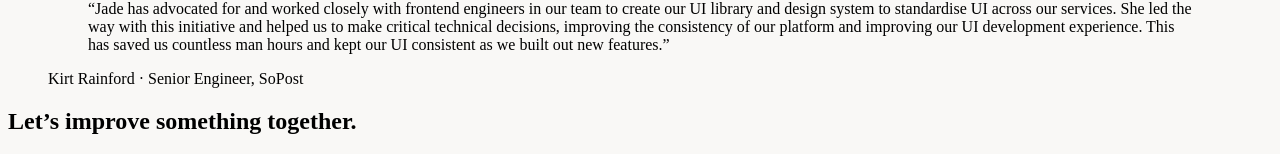
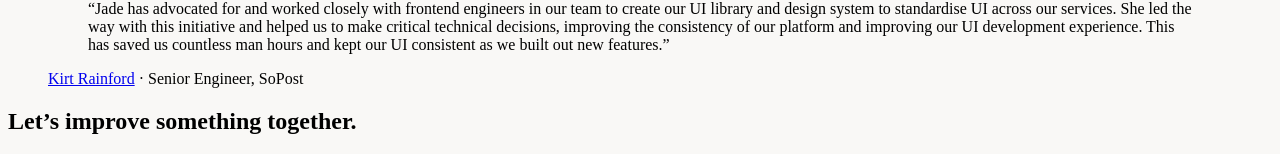
Before and after one commit to jadeparrish/portfolio, a Next.js app: page /thinking/shadcn in a window 1280 px wide. Shown: the part 836-990 px from the top of the page. Built offline with nearby package versions, Linux system fonts and the light colour scheme.

Commit message:
Add LinkedIn profile link for Kirt Rainford

```diff
--- a/app/thinking/shadcn/page.js
+++ b/app/thinking/shadcn/page.js
@@ -141,6 +141,7 @@ export default function ShadcnArticle() {
           }
           name="Kirt Rainford"
           role="Senior Engineer, SoPost"
+          href="https://www.linkedin.com/in/kirt-rainford-5921ab5a/"
         />
       </div>
     </ArticlePage>
```
